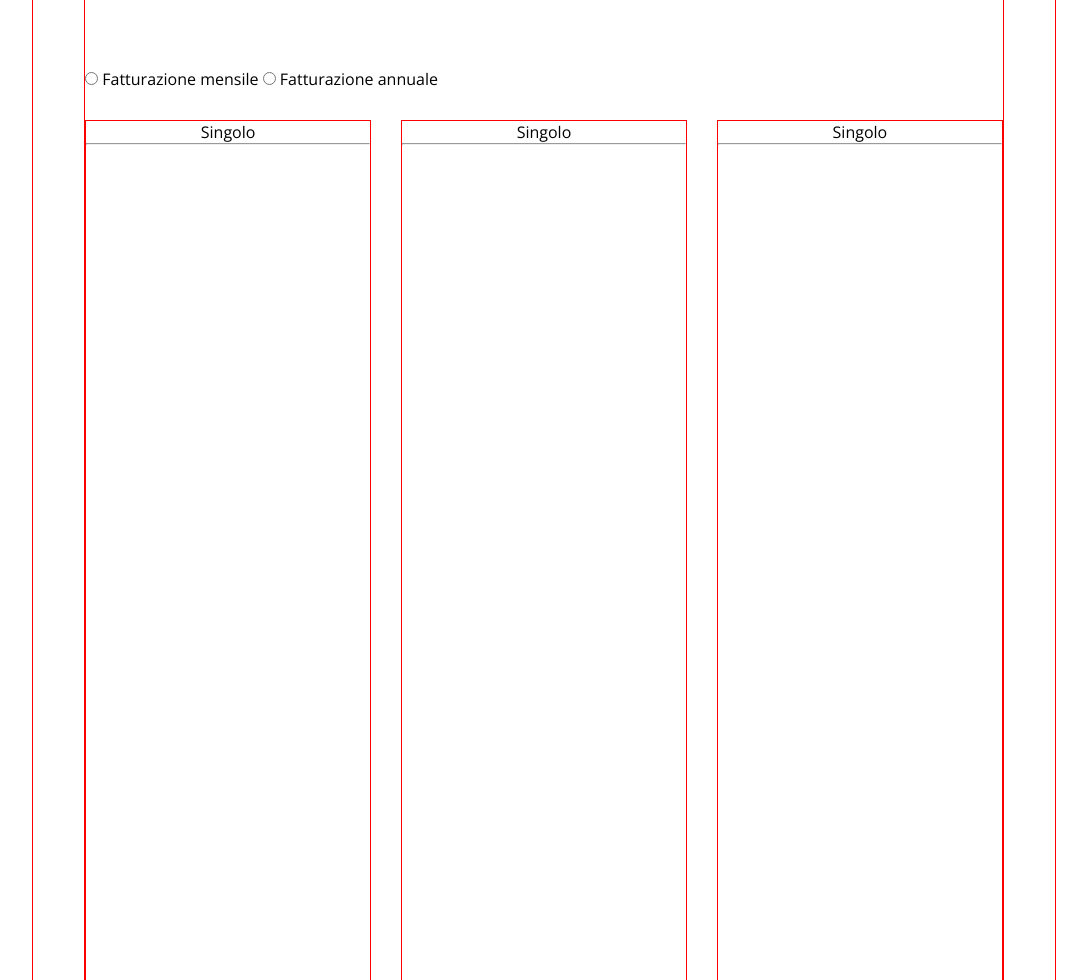
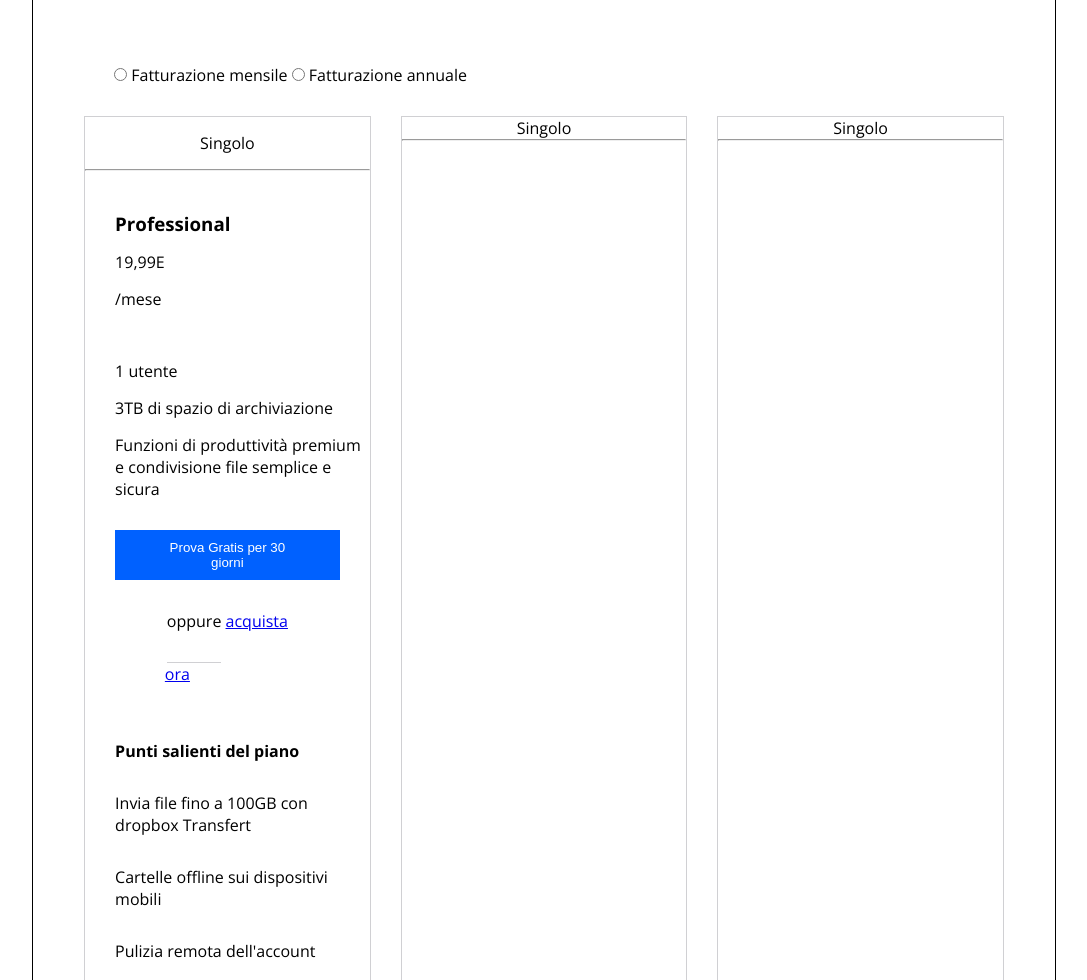
Before and after one commit to SamSepiool/htmlcss-dropbox, a plain HTML site: page index.html in a window 1280 px wide. Shown: the part 1057-2037 px from the top of the page, without its empty margins (96-1183 px from the left). Drawn offline with nearby package versions, Linux system fonts and the light colour scheme.

Commit message:
add col structure+fisrt col

```diff
--- a/css/style.css
+++ b/css/style.css
@@ -12,7 +12,7 @@ body{
 
 .mainbox{
     /* text-align: left; */
-    border: 1px solid red;
+    border: 1px solid black;
     width: 80%;
     margin: auto;
 }
@@ -128,37 +128,72 @@ header a{
     width: 90%;
     margin: auto;
     margin-top: 200px;
-    border: 1px solid red;
     text-align: center;
     padding: 15px 0px;
-    /* height: 500px; */
 }
-
-.piano-col input,
-.piano-col span{
+ .billing{
 margin-top: 75px;
 margin-bottom: 35px;
 }
 
-.pro,
-.sta,
-.adv{
+/* colonne */
+.col{
     width: calc(100% / 3 - 20px);
     min-height: 1000px;
-    border: 1px solid red;
+    border: 1px solid #d0d0d3;
     float: left;
     text-align: center;
 }
 
+.col-head p{
+    padding: 15px 0px;
+}
+
 .sta{
      margin: 0px 30px;
+}
+
+
+.text-left{
+    text-align: left;
+    margin-top: 40px;
+    padding-left: 30px;
+}
+
+.text-left .ul-1 li:nth-child(2),
+.text-left .ul-1 li:nth-child(5){
+    padding: 15px 0px;
+}
+
+.text-left .ul-1 li:nth-child(3){
+    margin-bottom: 50px;
+}
+
+.text-left ul li{
+    list-style-type: none;
+}
+
+.col-btn{
+    padding: 10px 50px;
 
 }
 
-.pro{
-    margin-left: ;
+.free-trial{
+    margin: 30px 30px;
+
 }
-/* colonne */
-.find{
-    text-align: left;
+
+.free-trial span{
+    display: inline-block;
+    padding: 30px 0px;
+    border-bottom: 1px solid #d0d0d3;
 }
+
+.free-trial a{
+    padding: 30px 100px 0px 0px;
+}
+
+.ul-2 li{
+    padding: 15px 0px;
+
+}
--- a/index.html
+++ b/index.html
@@ -73,26 +73,54 @@
 
                 <div class="piano-col clearfix">
 
-                    <div class="find">
+                    <div class="text-left">
                         <h2>Trova il piano Dropbox business che fa per te</h2>
-                        <input type="radio"> <span>Fatturazione mensile</span>
-                        <input type="radio"> <span>Fatturazione annuale</span>
+                        <input class="billing" type="radio"> <span>Fatturazione mensile</span>
+                        <input class="billing"type="radio"> <span>Fatturazione annuale</span>
                     </div>
 
-                    <div class="pro">
-                        <div>
+                    <div class="col pro">
+                        <div class="col-head">
                             <p>Singolo</p>
                             <hr>
+                       </div>
+
+                       <div class="text-left">
+                           <ul class="ul-1">
+                               <li><h3>Professional</h3></li>
+                               <li>19,99E</li>
+                               <li>/mese</li>
+                               <li>1 utente</li>
+                               <li>3TB di spazio di archiviazione</li>
+                               <li>Funzioni di produttività premium e condivisione file semplice e sicura</li>
+                           </ul>
+                       </div>
+
+                        <div class="free-trial">
+                            <button class="btn col-btn">Prova Gratis per 30 giorni</button>
+                            <span>oppure</span>
+                            <a href="#">acquista ora</a>
+                        </div>
+
+                        <div class="text-left">
+                            <ul class="ul-2">
+                                <li><h4>Punti salienti del piano</h4></li>
+                                <li>Invia file fino a 100GB con dropbox Transfert</li>
+                                <li>Cartelle offline sui dispositivi mobili</li>
+                                <li>Pulizia remota dell'account</li>
+                                <li>Filigrana documento</li>
+                                <li>Assistenza prioritaria via email e chat</li>
+                            </ul>
                         </div>
 
                     </div>
-                    <div class="sta">
+                    <div class="col sta">
                         <div>
                             <p>Singolo</p>
                             <hr>
                         </div>
                     </div>
-                    <div class="adv">
+                    <div class="col adv">
                         <div>
                             <p>Singolo</p>
                             <hr>
```
